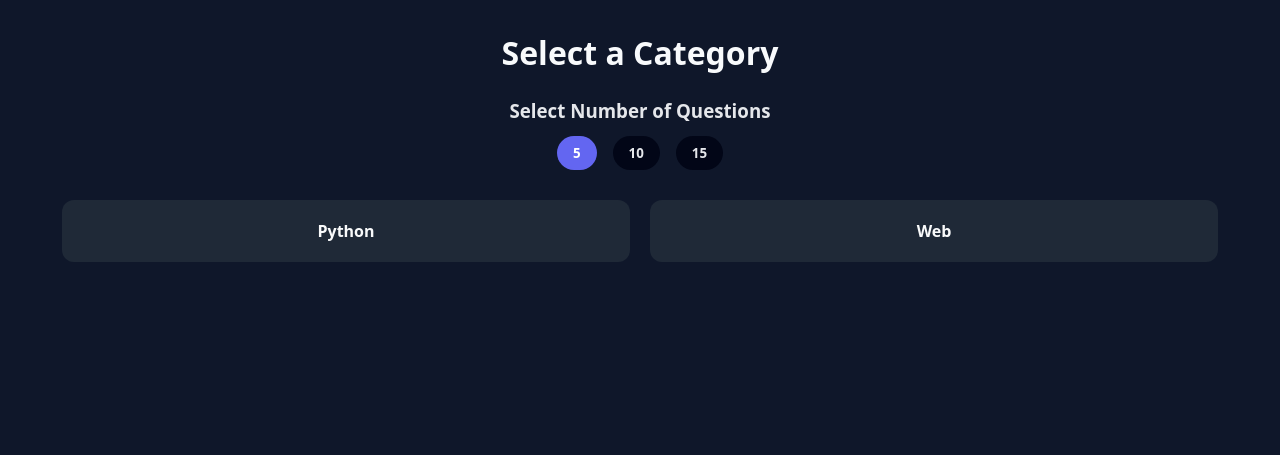
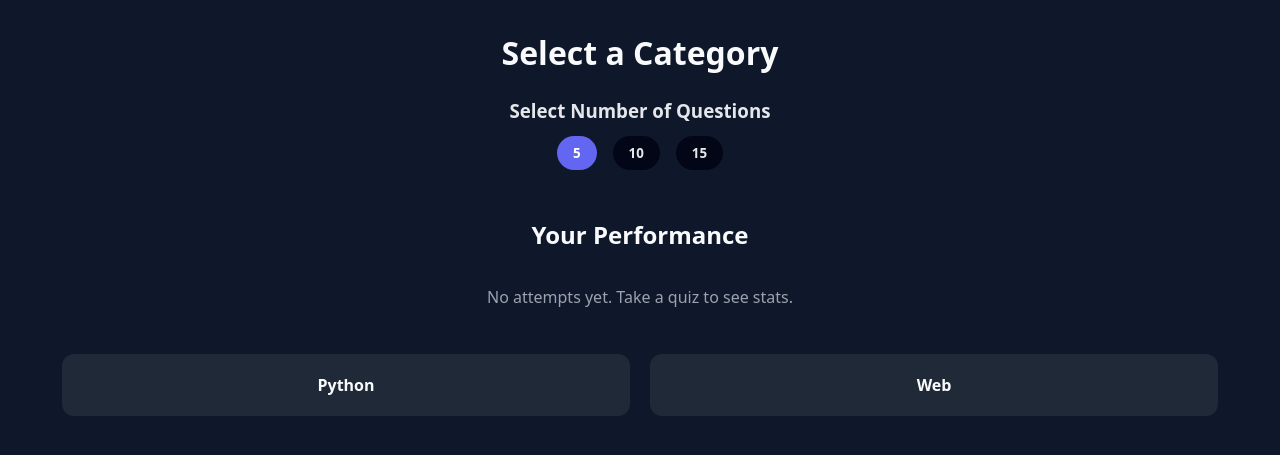
Before and after one commit to blackrexdl/flashcard_app, a Flask app: page /categories in a window 1280 px wide. Shown: the part 155-610 px from the top of the page. Run offline with Flask 3, Linux system fonts and the light colour scheme.

Commit message:
`Added category progress tracking and retry functionality`

```diff
--- a/templates/categories.html
+++ b/templates/categories.html
@@ -10,6 +10,13 @@
       <button class="length-btn active" data-count="5">5</button>
       <button class="length-btn" data-count="10">10</button>
       <button class="length-btn" data-count="15">15</button>
+    </div>
+</div>
+
+  <div class="category-progress">
+    <h2>Your Performance</h2>
+    <div id="progressContainer" class="progress-grid">
+      <p class="muted">No attempts yet. Take a quiz to see stats.</p>
     </div>
   </div>
 
@@ -84,6 +91,44 @@
   background: #6366f1;
   color: white;
 }
+  .category-progress {
+    margin-top: 3rem;
+  }
+
+  .category-progress h2 {
+    color: #f9fafb;
+    margin-bottom: 1.2rem;
+  }
+
+  .progress-grid {
+    display: grid;
+    grid-template-columns: repeat(auto-fit, minmax(220px, 1fr));
+    gap: 20px;
+  }
+
+  .progress-card {
+    background: #020617;
+    border-radius: 12px;
+    padding: 16px;
+    color: #e5e7eb;
+    text-align: left;
+    box-shadow: 0 4px 14px rgba(0,0,0,0.35);
+  }
+
+  .progress-card h4 {
+    margin-bottom: 8px;
+    color: #a5b4fc;
+  }
+
+  .progress-card p {
+    margin: 4px 0;
+    font-size: 0.95rem;
+  }
+
+  .muted {
+    color: #9ca3af;
+    text-align: center;
+  }
 </style>
 <script>
 let selectedCount = 5;
@@ -104,6 +149,27 @@ buttons.forEach(btn => {
   });
 });
 </script>
+<script>
+const progressContainer = document.getElementById("progressContainer");
+const progressData = JSON.parse(localStorage.getItem("quizProgress")) || {};
+
+if (Object.keys(progressData).length > 0) {
+  progressContainer.innerHTML = "";
+
+  Object.keys(progressData).forEach(cat => {
+    const data = progressData[cat];
+    const card = document.createElement("div");
+    card.className = "progress-card";
+    card.innerHTML = `
+      <h4>${cat}</h4>
+      <p>Attempts: ${data.attempts}</p>
+      <p>Best Score: ${data.best}</p>
+      <p>Last Score: ${data.last}</p>
+    `;
+    progressContainer.appendChild(card);
+  });
+}
+</script>
 </instructions>
 
 {% endblock %}
```
Also changed, not shown: templates/quiz.html (+45 -1 lines).
